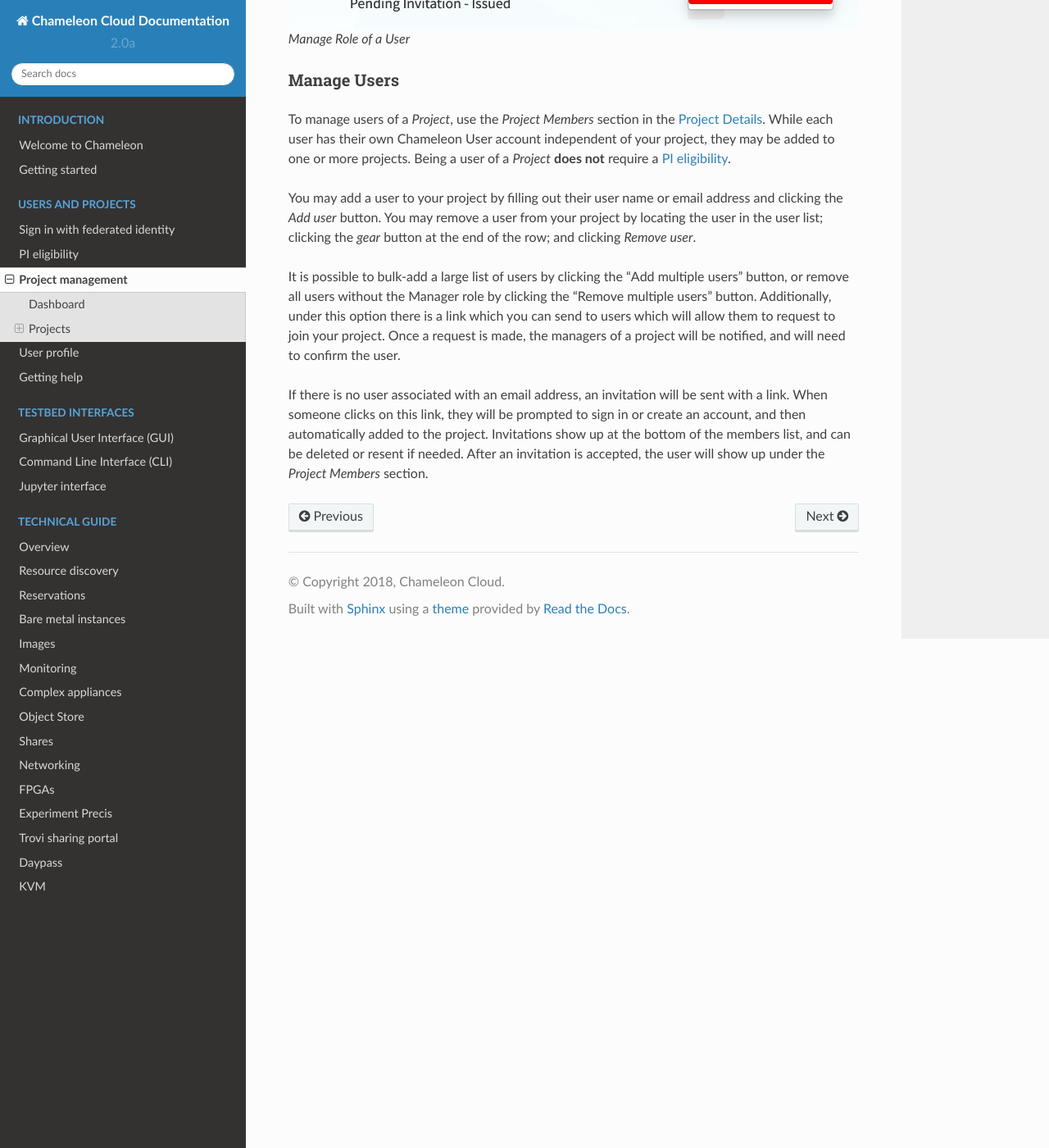
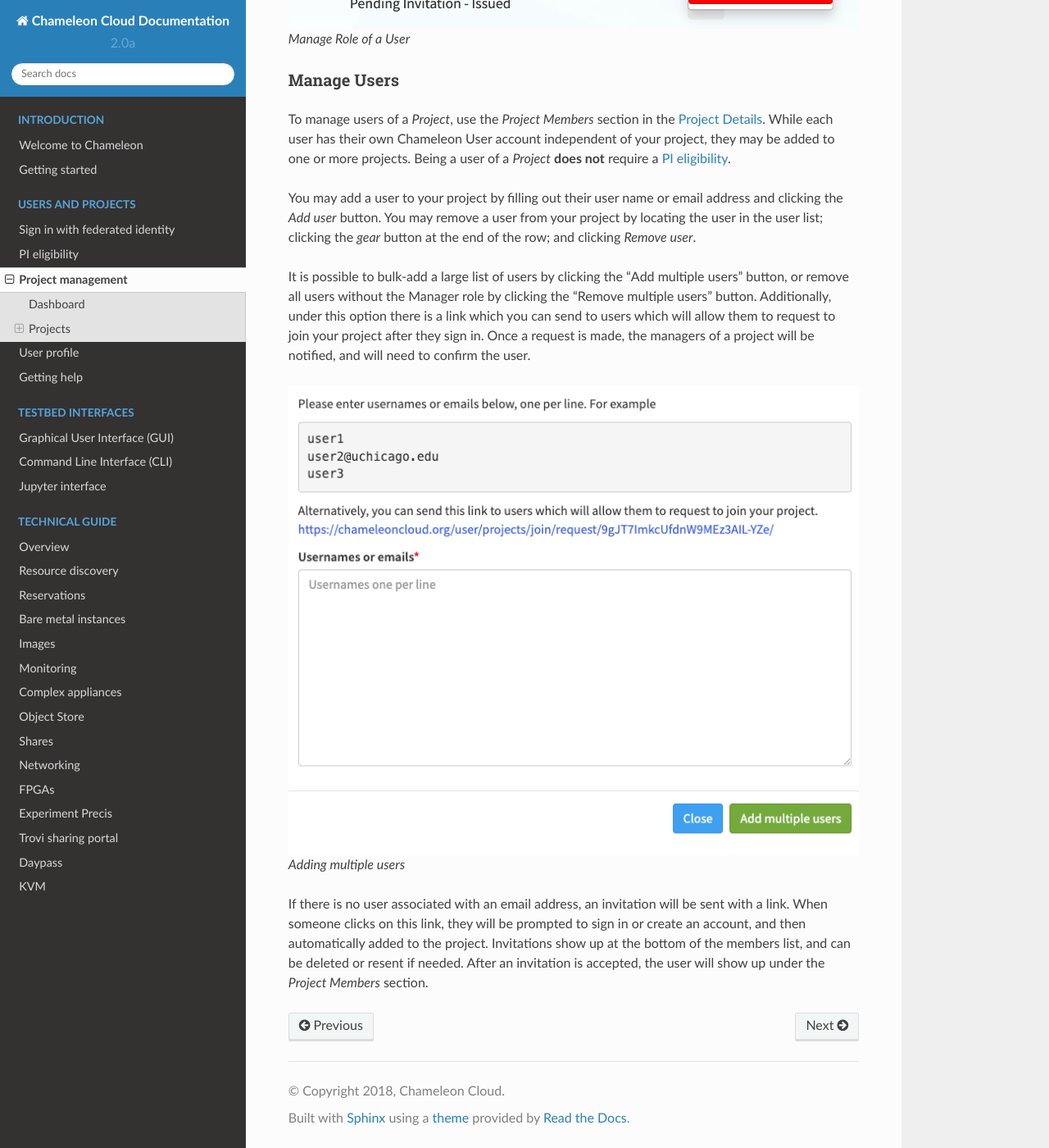
Before and after one commit to ChameleonCloud/docs, a Sphinx documentation site: the page built from source/user/project.rst, in a window 1280 px wide and 1400 px high, scrolled down 5110 px. Shown: the whole window at 82% size. Built offline with Sphinx 7.4.7 and the Read the Docs theme 2.0.0, drawn with Linux system fonts in a browser that asks for light colours.

Commit message:
Clarify user request and add screenshot

```diff
--- a/source/user/project.rst
+++ b/source/user/project.rst
@@ -203,8 +203,15 @@ at the end of the row; and clicking *Remove user*.
 It is possible to bulk-add a large list of users by clicking the "Add multiple users"
 button, or remove all users without the Manager role by clicking the "Remove multiple users"
 button. Additionally, under this option there is a link which you can send to
-users which will allow them to request to join your project. Once a request is made,
-the managers of a project will be notified, and will need to confirm the user.
+users which will allow them to request to join your project after they sign in.
+Once a request is made, the managers of a project will be notified, and will
+need to confirm the user.
+
+.. figure:: project/multiple_users.png
+  :alt: Adding multiple users.
+
+  Adding multiple users
+
 
 If there is no user associated with an email address, an invitation will be sent
 with a link. When someone clicks on this link, they will be prompted to sign in
```
Also changed, not shown: source/user/project/multiple_users.png (added).
